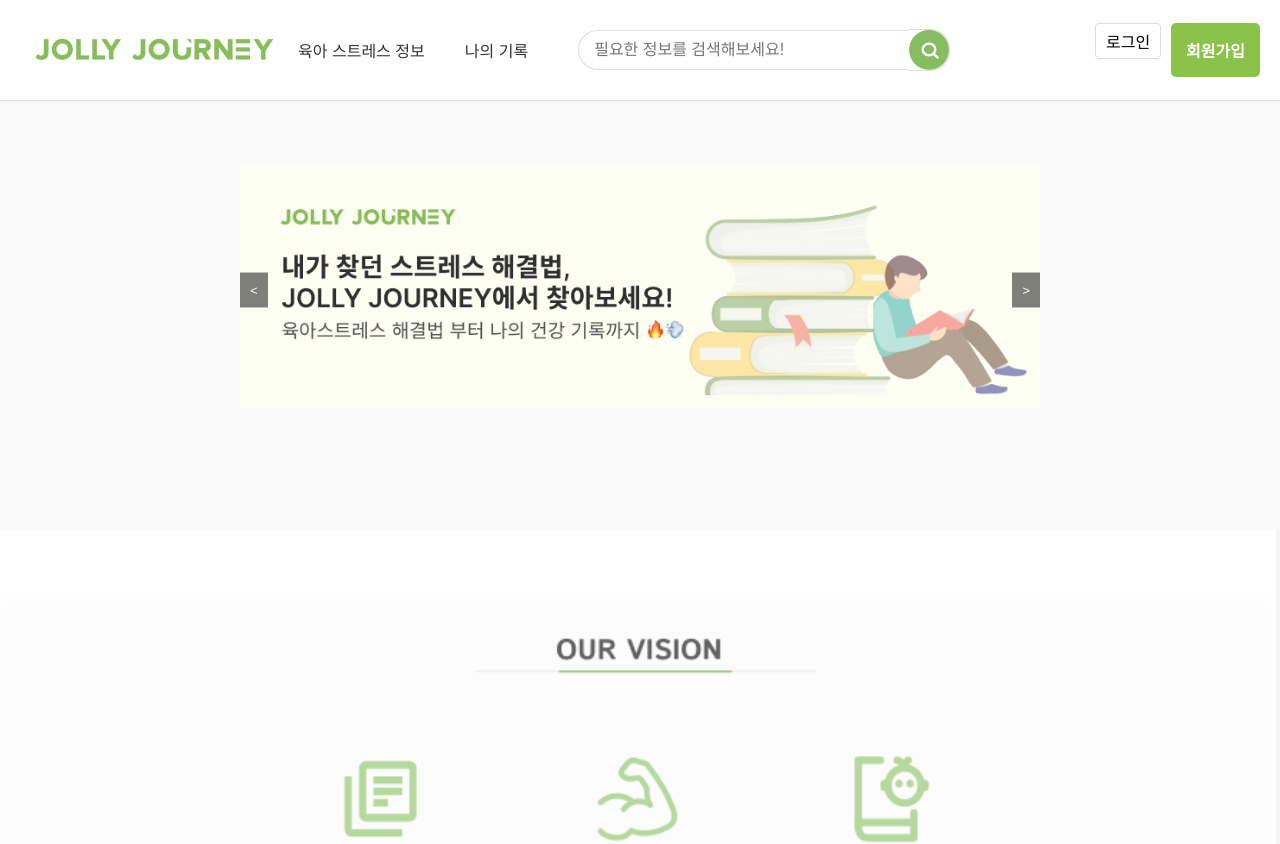
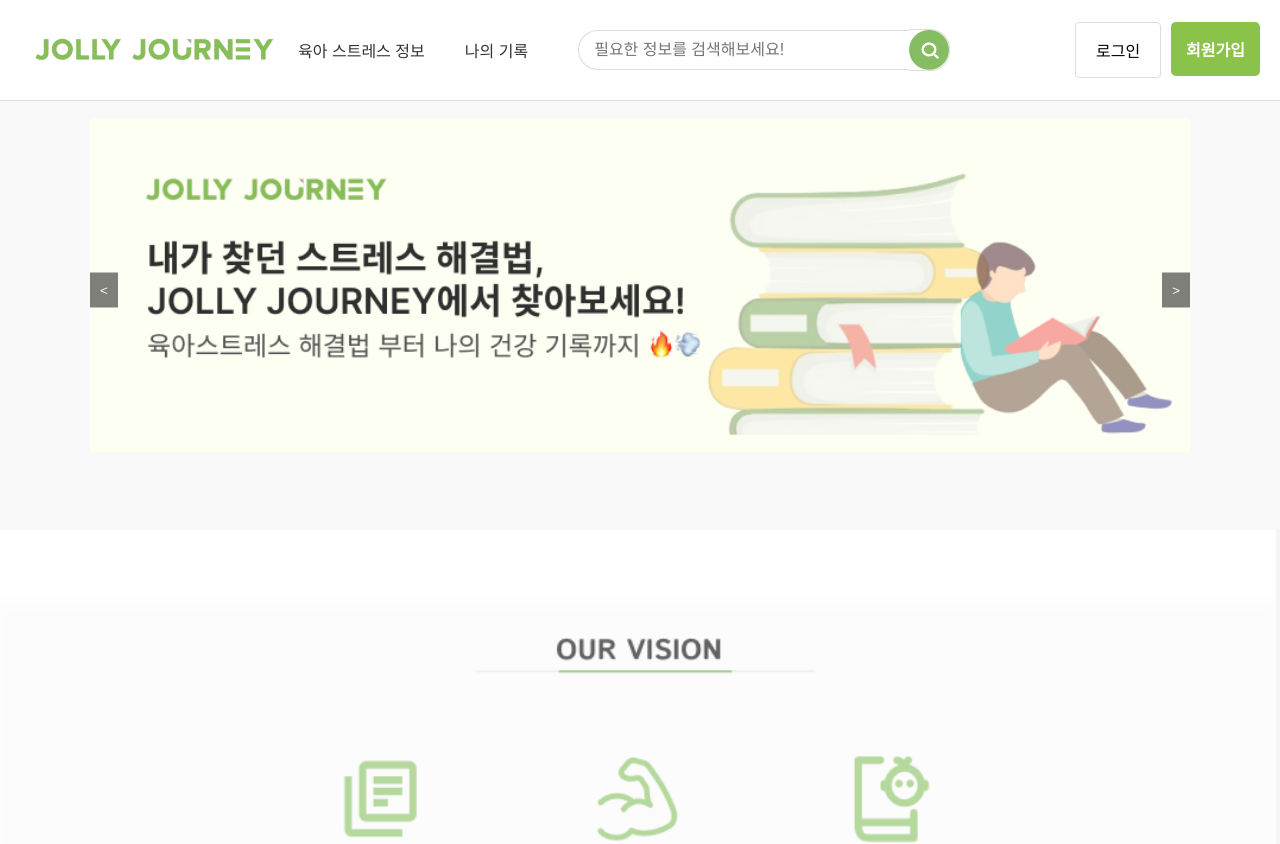
Before and after one commit to Likelion-YeungNam-Univ/12th-JollyJourney-FE, a React (Create React App) app: page / in a window 1280 px wide. Shown: the top 844 px of the page. Built offline with nearby package versions, Linux system fonts and the light colour scheme.

Commit message:
헤더로그인회원가입크기동일하게,main-content

```diff
--- a/src/components/main/HeaderBeforeLogin.css
+++ b/src/components/main/HeaderBeforeLogin.css
@@ -90,31 +90,34 @@
 .login-button {
   background: none;
   border: 1px solid #ddd;
-    padding: 5px 10px;
+  padding: 15px 20px;
   border-radius: 4px;
   cursor: pointer;
   font-size: 16px;
   font-family: inherit;
 }
 
+
   .login-button:hover {
     background-color: #f8f8f8;
   }
 
   .signup-button {
-    background-color: #8bc34a;
-    border: 1px solid #8bc34a;
+    background: none;
+    border: 1px solid #ddd;
     padding: 5px 10px;
     border-radius: 4px;
-    color: white;
     cursor: pointer;
     font-size: 16px;
     font-family: inherit;
+    color: #333; /* 로그인 버튼과 동일한 텍스트 색상 */
 }
 
 .signup-button:hover {
-    background-color: #7cb342;
+    background-color: #f8f8f8; /* 로그인 버튼과 동일한 호버 효과 */
 }
+
+
 
   /* 반응형 디자인 */
   @media (max-width: 768px) {
--- a/src/components/main/MainContent.css
+++ b/src/components/main/MainContent.css
@@ -25,8 +25,8 @@
 
 .slider {
   position: relative;
-  width: 80%;
-  max-width: 800px;
+  width: 100%;
+  max-width: 1100px;
 }
 
 .slider img {
```
Lines whose indentation alone changed are shown as unchanged.
